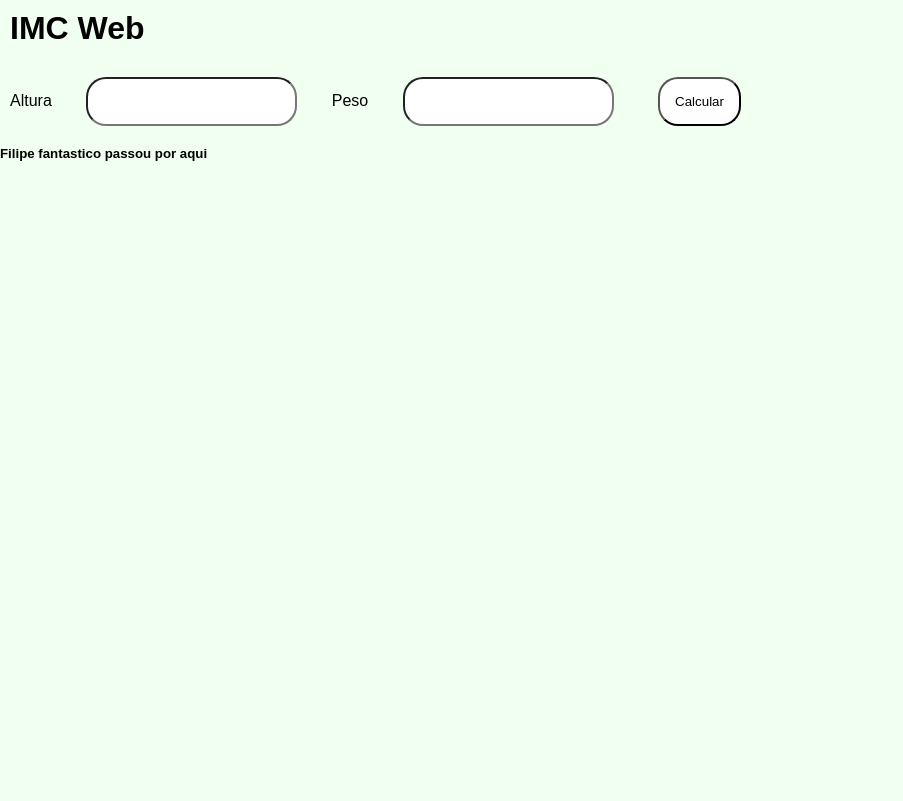
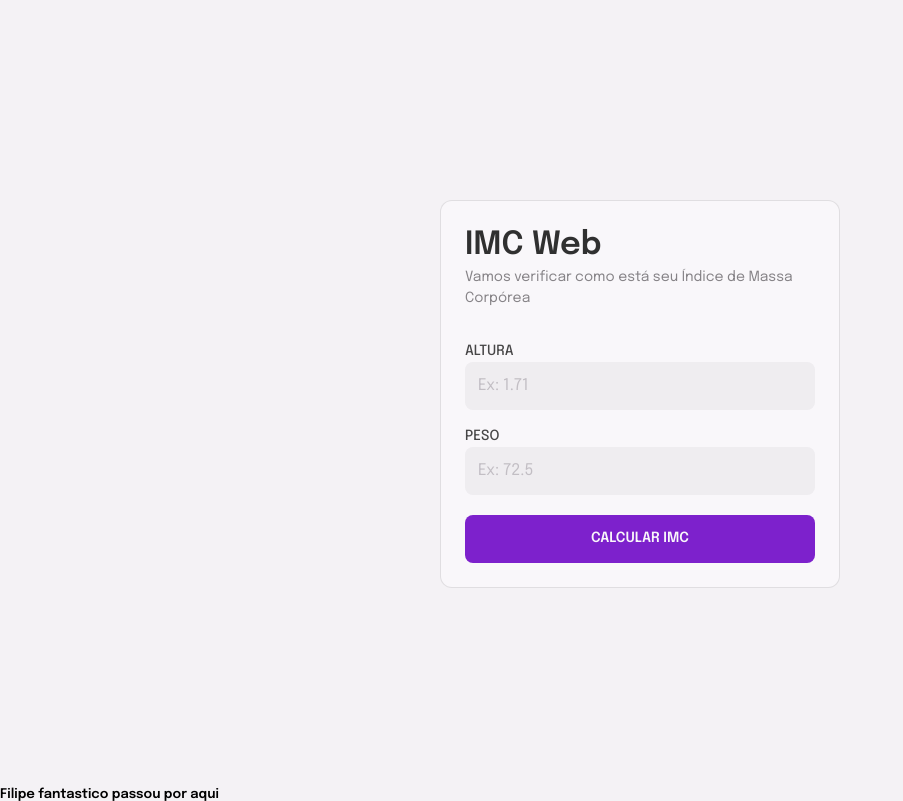
Before and after one commit to marcosmacedoo/imc-web, a plain HTML site: page index.html in a window 1280 px wide. Shown: the whole page, without its empty margins (0-903 px from the left). Drawn offline with Linux system fonts and the light colour scheme.

Commit message:
style: estilizando a nova index.html

```diff
--- /dev/null
+++ b/css/styles.css
@@ -0,0 +1,132 @@
+:root {
+  --fs-32: 2rem;
+  --lh-32: calc(2rem * 1.3);
+}
+
+* {
+  padding: 0;
+  margin: 0;
+  box-sizing: border-box;
+  font-family: "Epilogue", sans-serif;
+}
+
+html {
+  font-size: 62.5%;
+}
+
+body {
+  font-size: 1.6rem;
+  background: #f4f2f5;
+}
+
+input {
+  outline: 0;
+}
+
+.main-container {
+  padding: 2.4rem;
+  margin: 20rem auto;
+  width: min(40rem, 90%);
+  border: 1px solid rgba(0, 0, 0, 0.1);
+  border-radius: 1.2rem;
+  background: #f9f7fa;
+  /* box-shadow: 0px 50px 70px -20px rgba(53, 53, 61, 0.15); */
+}
+
+.h1 {
+  font-size: 3.2rem;
+  line-height: calc(3.2rem * 1.3);
+  color: #303030;
+}
+
+.description {
+  font-size: 1.4rem;
+  line-height: calc(1.4rem * 1.5);
+  color: #868387;
+}
+
+.form {
+  margin-top: 3.2rem;
+}
+
+.input-group {
+  display: flex;
+  flex-direction: column;
+}
+
+.input-group + .input-group {
+  margin-top: 1.6rem;
+}
+
+.input-group__label {
+  font-size: 1.4rem;
+  line-height: calc(1.4rem * 1.5);
+  font-weight: 500;
+  color: #474647;
+  text-transform: uppercase;
+}
+
+.input-group__input {
+  padding: 0 1.2rem;
+  width: 100%;
+  height: 4.8rem;
+  font-size: 1.6rem;
+  line-height: calc(1.6rem * 1.5);
+  border-radius: 0.8rem;
+  border: 1px solid transparent;
+  background-color: #efedf0;
+  transition: all 0.2s;
+}
+
+.input-group__input::placeholder {
+  color: #c2bec4;
+}
+
+.input-group__input:focus,
+.input-group__input:focus-within {
+  border-color: #d7d4d9;
+  background-color: #f9f7fa;
+}
+
+.button {
+  margin-top: 2rem;
+  width: 100%;
+  height: 4.8rem;
+  cursor: pointer;
+  background-color: #7d21cc;
+  color: #f9f7fa;
+  font-size: 1.4rem;
+  line-height: calc(1.4rem * 1.3);
+  font-weight: 600;
+  text-transform: uppercase;
+  border: 0;
+  border-radius: 0.8rem;
+  transition: 0.2s;
+}
+
+.button:hover {
+  background-color: #3f0b6c;
+}
+
+@media (max-width: 550px) {
+  .main-container {
+    padding: 2rem;
+    margin: 10rem auto;
+  }
+
+  .h1 {
+    font-size: 2.8rem;
+    line-height: calc(2.8rem * 1.3);
+  }
+
+  .description {
+    margin-top: 0.4rem;
+    font-size: 1.2rem;
+    line-height: calc(1.2rem * 1.5);
+  }
+
+  .input-group__label {
+    font-size: 1.3rem;
+    line-height: calc(1.3rem * 1.5);
+  }
+}
--- a/index.html
+++ b/index.html
@@ -1,26 +1,61 @@
 <!DOCTYPE html>
-<html lang="en">
-<head>
-    <meta charset="UTF-8">
-    <meta name="viewport" content="width=device-width, initial-scale=1.0">
-    <meta http-equiv="X-UA-Compatible" content="ie=edge">
+<html lang="pt-br">
+  <head>
+    <meta charset="UTF-8" />
+    <meta name="viewport" content="width=device-width, initial-scale=1.0" />
+    <meta http-equiv="X-UA-Compatible" content="ie=edge" />
     <title>IMC Web</title>
 
-    <link rel="stylesheet" href="styles.css"/>
-</head>
-<body>
-    <h1>IMC Web</h1>
+    <link rel="preconnect" href="https://fonts.googleapis.com" />
+    <link rel="preconnect" href="https://fonts.gstatic.com" crossorigin />
+    <link
+      href="https://fonts.googleapis.com/css2?family=Epilogue:wght@400;500;600&display=swap"
+      rel="stylesheet"
+    />
 
-    <form>
-        <label>Altura</label>
-        <input type="number" name="height" id="height" step="0.1" min="1" required />
+    <link rel="stylesheet" href="css/styles.css" />
+  </head>
+  <body>
+    <main class="main-container">
+      <h1 class="h1">IMC Web</h1>
+      <p class="description">
+        Vamos verificar como está seu Índice de Massa Corpórea
+      </p>
 
-        <label>Peso</label>
-        <input type="number" name="weight" id="weight" step="0.1" min="1" required />
-        <button type="submit">Calcular</button>
-    </form>
+      <form class="form">
+        <div class="input-group">
+          <label for="height" class="input-group__label">Altura</label>
+          <input
+            type="number"
+            class="input-group__input"
+            name="height"
+            id="height"
+            step="0.01"
+            placeholder="Ex: 1.71"
+            min="1"
+            required
+          />
+        </div>
 
-    <script src="script.js"></script>
+        <div class="input-group">
+          <label for="weight" class="input-group__label">Peso</label>
+          <input
+            type="number"
+            class="input-group__input"
+            name="weight"
+            id="weight"
+            step="0.01"
+            placeholder="Ex: 72.5"
+            min="1"
+            required
+          />
+        </div>
+
+        <button type="submit" class="button">Calcular IMC</button>
+      </form>
+    </main>
+
+    <script src="js/script.js"></script>
     <h5>Filipe fantastico passou por aqui</h5>
-</body>
+  </body>
 </html>
--- a/styles.css
+++ /dev/null
@@ -1,27 +0,0 @@
-* {
-    font-family: Arial, Helvetica, sans-serif;
-    padding: 0;
-    margin: 0;
-    box-sizing: border-box;
-    background-color: honeydew;
-}
-
-h1, label {
-    margin: 10px;
-}
-
-button, input:focus{
-    outline: none;
-}
-
-input, button {
-    background-color: white;
-    margin: 20px;
-    padding: 15px 15px;
-    border-radius: 20px;
-}
-
-button :hover {
-    transition: 1ms;
-    background-color: greenyellow;
-}
```
Also changed, not shown: js/script.js (renamed from script.js), 1 other file.
